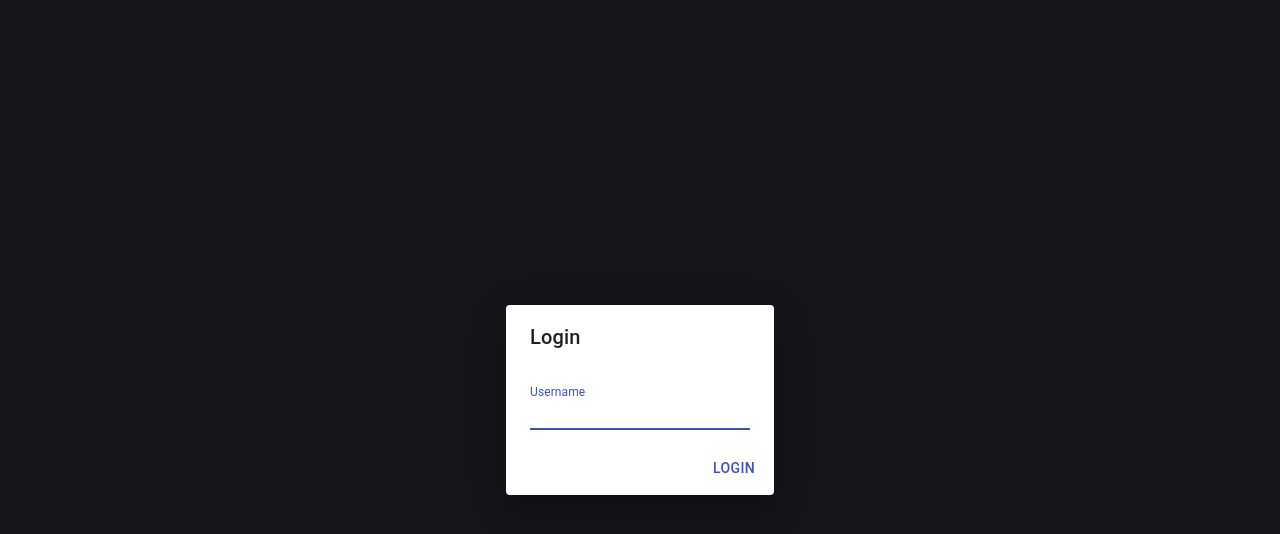
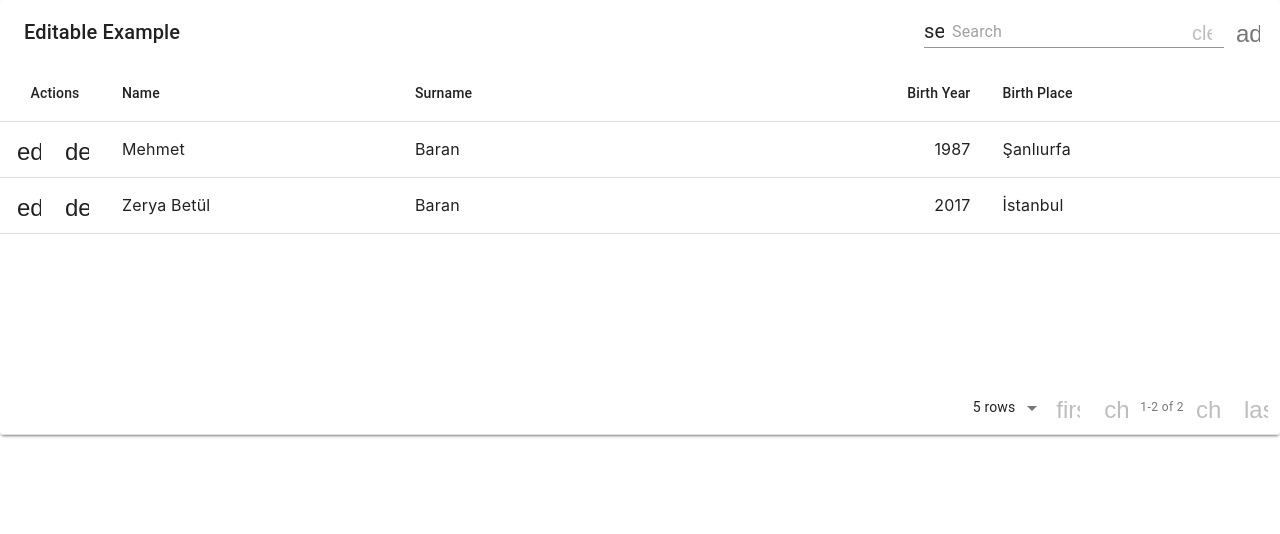
Before and after one commit to merfanian/HosptialFront, a React (Create React App) app: page /admin in a window 1280 px wide. Shown: the top 534 px of the page. Built offline with nearby package versions, Linux system fonts and the light colour scheme.

Commit message:
Add Cards

```diff
--- a/src/Admin.js
+++ b/src/Admin.js
@@ -0,0 +1,15 @@
+import React, { Component } from 'react';
+import SimpleTable from './PatientsTable';
+import { Dialog } from '@material-ui/core';
+
+class Admin extends Component {
+    render() {
+        return (
+            <div>
+                <SimpleTable></SimpleTable>
+            </div>
+        );
+    }
+}
+
+export default Admin;
--- a/src/App.js
+++ b/src/App.js
@@ -4,7 +4,6 @@ import Main from './Main';
 function App() {
     return (
         <div className="App">
-            <header className="App-header"></header>
             <Main></Main>
         </div>
     );
--- a/src/Login.js
+++ b/src/Login.js
@@ -22,13 +22,8 @@ class Login extends Component {
         const form = {
             role: this.state.role,
         };
-        if (
-            form.role == 'admin' ||
-            form.role == 'patient' ||
-            form.role == 'doctor'
-        )
-            window.location.href = '/' + form.role;
-        else alert('not permitted');
+
+        window.location.href = '/' + 'patient' + '?' + 'id=' + form.role;
     };
 
     handleChange = e => {
--- a/src/Main.js
+++ b/src/Main.js
@@ -3,8 +3,8 @@ import { Switch, Route } from 'react-router-dom';
 
 import Login from '../src/Login';
 import Home from '../src/Login';
-import Admin from '../src/Login';
-import Patient from '../src/Login';
+import Admin from '../src/Admin';
+import Patient from '../src/Patient';
 import Doctor from '../src/Login';
 
 const Main = () => {
--- /dev/null
+++ b/src/MediaCard.js
@@ -0,0 +1,59 @@
+import React, { Component } from 'react';
+import { makeStyles } from '@material-ui/core/styles';
+import Card from '@material-ui/core/Card';
+import CardActions from '@material-ui/core/CardActions';
+import CardContent from '@material-ui/core/CardContent';
+import Button from '@material-ui/core/Button';
+import Typography from '@material-ui/core/Typography';
+import CardMedia from '@material-ui/core/CardMedia';
+import CardActionArea from '@material-ui/core/CardActionArea';
+
+const useStyles = makeStyles({
+    card: {
+        maxWidth: 345,
+    },
+    media: {
+        height: 140,
+    },
+});
+
+class MediaCard extends Component {
+    handleClick = () => {
+        alert('hey');
+    };
+    render() {
+        return (
+            <Card style={{ maxWidth: 345 }}>
+                <CardActionArea>
+                    {/* <CardMedia
+                        style={{ height: 140 }}
+                        image="https://source.unsplash.com/random"
+                    /> */}
+                    <CardContent>
+                        <Typography gutterBottom variant="h5" component="h2">
+                            {this.props.date}
+                        </Typography>
+                        <Typography
+                            variant="body2"
+                            color="textSecondary"
+                            component="p"
+                        >
+                            Dr. {this.props.doctor}
+                        </Typography>
+                    </CardContent>
+                </CardActionArea>
+                <CardActions>
+                    <Button
+                        size="small"
+                        color="primary"
+                        onClick={this.handleClick}
+                    >
+                        Prescription
+                    </Button>
+                </CardActions>
+            </Card>
+        );
+    }
+}
+
+export default MediaCard;
--- /dev/null
+++ b/src/Patient.js
@@ -0,0 +1,39 @@
+import React, { Component } from 'react';
+import AppBar from '@material-ui/core/AppBar';
+import { Toolbar } from '@material-ui/core';
+import Button from '@material-ui/core/Button';
+import MaterialTableDemo from './PatientsTable';
+import { ProductCard } from 'react-ui-cards';
+import { UserCard } from 'react-ui-cards';
+import MediaCard from '../src/MediaCard';
+class Patinet extends Component {
+    constructor() {
+        super();
+        this.state = {
+            nationalId: '',
+            firstName: 'Mahdi',
+            lastName: 'Erfanian',
+            phone: '',
+            age: '',
+            address: '',
+        };
+    }
+
+    render() {
+        return (
+            <view>
+                <AppBar color={'secondary'} position="static">
+                    <Toolbar>
+                        {' '}
+                        Welcome back {this.state.firstName}{' '}
+                        {this.state.lastName}
+                    </Toolbar>
+                </AppBar>
+                {/* <MaterialTableDemo></MaterialTableDemo> */}
+                <MediaCard doctor="mahdi" date="september 19th"></MediaCard>
+            </view>
+        );
+    }
+}
+
+export default Patinet;
--- /dev/null
+++ b/src/PatientsTable.js
@@ -0,0 +1,77 @@
+import React from 'react';
+import MaterialTable from 'material-table';
+
+export default function MaterialTableDemo() {
+    const [state, setState] = React.useState({
+        columns: [
+            { title: 'Name', field: 'name' },
+            { title: 'Surname', field: 'surname' },
+            { title: 'Birth Year', field: 'birthYear', type: 'numeric' },
+            {
+                title: 'Birth Place',
+                field: 'birthCity',
+                lookup: { 34: 'İstanbul', 63: 'Şanlıurfa' },
+            },
+        ],
+        data: [
+            {
+                name: 'Mehmet',
+                surname: 'Baran',
+                birthYear: 1987,
+                birthCity: 63,
+            },
+            {
+                name: 'Zerya Betül',
+                surname: 'Baran',
+                birthYear: 2017,
+                birthCity: 34,
+            },
+        ],
+    });
+
+    return (
+        <MaterialTable
+            title="Editable Example"
+            columns={state.columns}
+            data={state.data}
+            onCellclick={alert('slam')}
+            editable={{
+                onRowAdd: newData =>
+                    new Promise(resolve => {
+                        setTimeout(() => {
+                            resolve();
+                            setState(prevState => {
+                                const data = [...prevState.data];
+                                data.push(newData);
+                                return { ...prevState, data };
+                            });
+                        }, 600);
+                    }),
+                onRowUpdate: (newData, oldData) =>
+                    new Promise(resolve => {
+                        setTimeout(() => {
+                            resolve();
+                            if (oldData) {
+                                setState(prevState => {
+                                    const data = [...prevState.data];
+                                    data[data.indexOf(oldData)] = newData;
+                                    return { ...prevState, data };
+                                });
+                            }
+                        }, 600);
+                    }),
+                onRowDelete: oldData =>
+                    new Promise(resolve => {
+                        setTimeout(() => {
+                            resolve();
+                            setState(prevState => {
+                                const data = [...prevState.data];
+                                data.splice(data.indexOf(oldData), 1);
+                                return { ...prevState, data };
+                            });
+                        }, 600);
+                    }),
+            }}
+        />
+    );
+}
```
Also changed, not shown: package.json (+8 -1 lines), src/Card.js (added), 1 other file (tests, documents, lock files or other folders).
